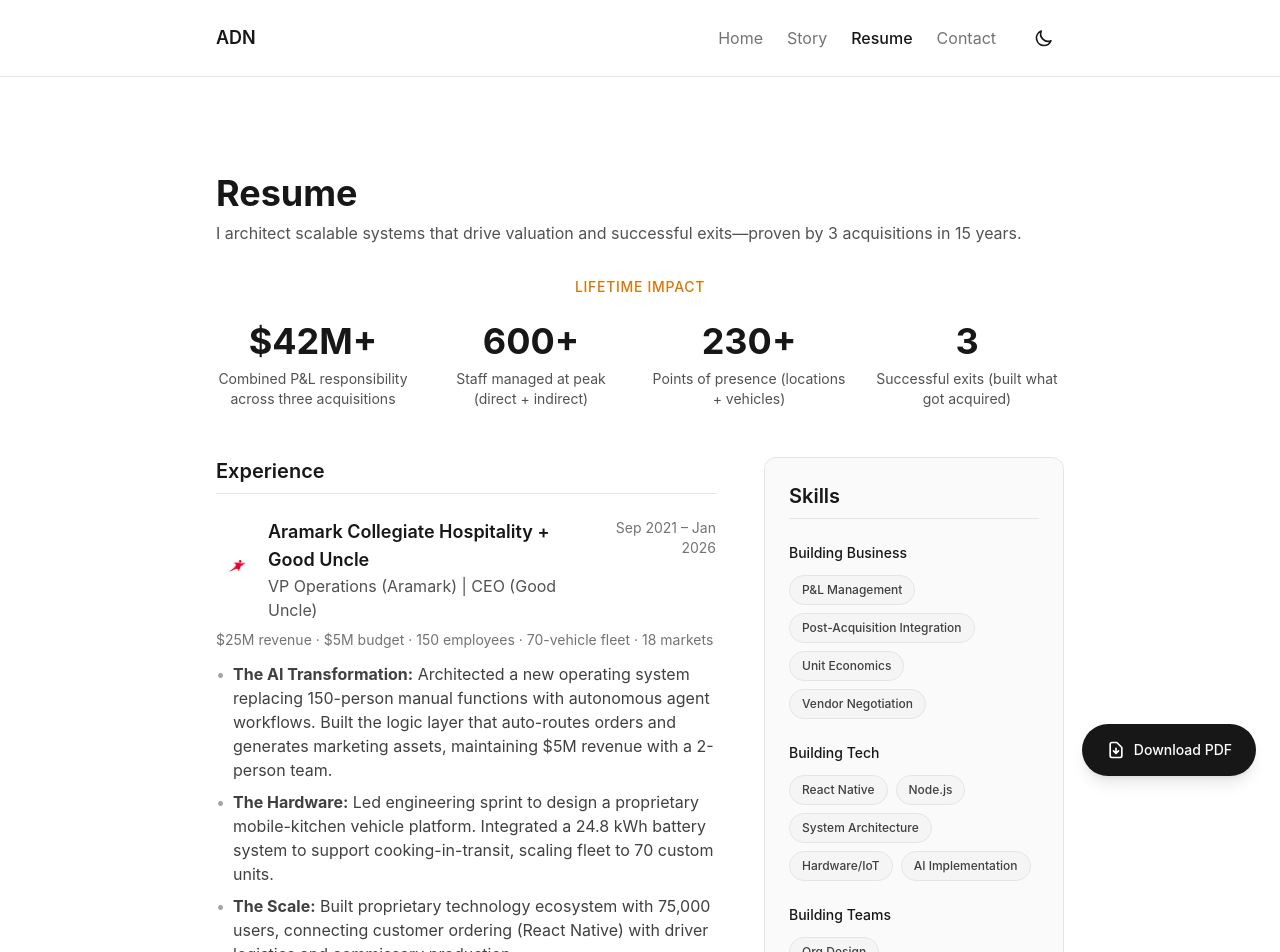
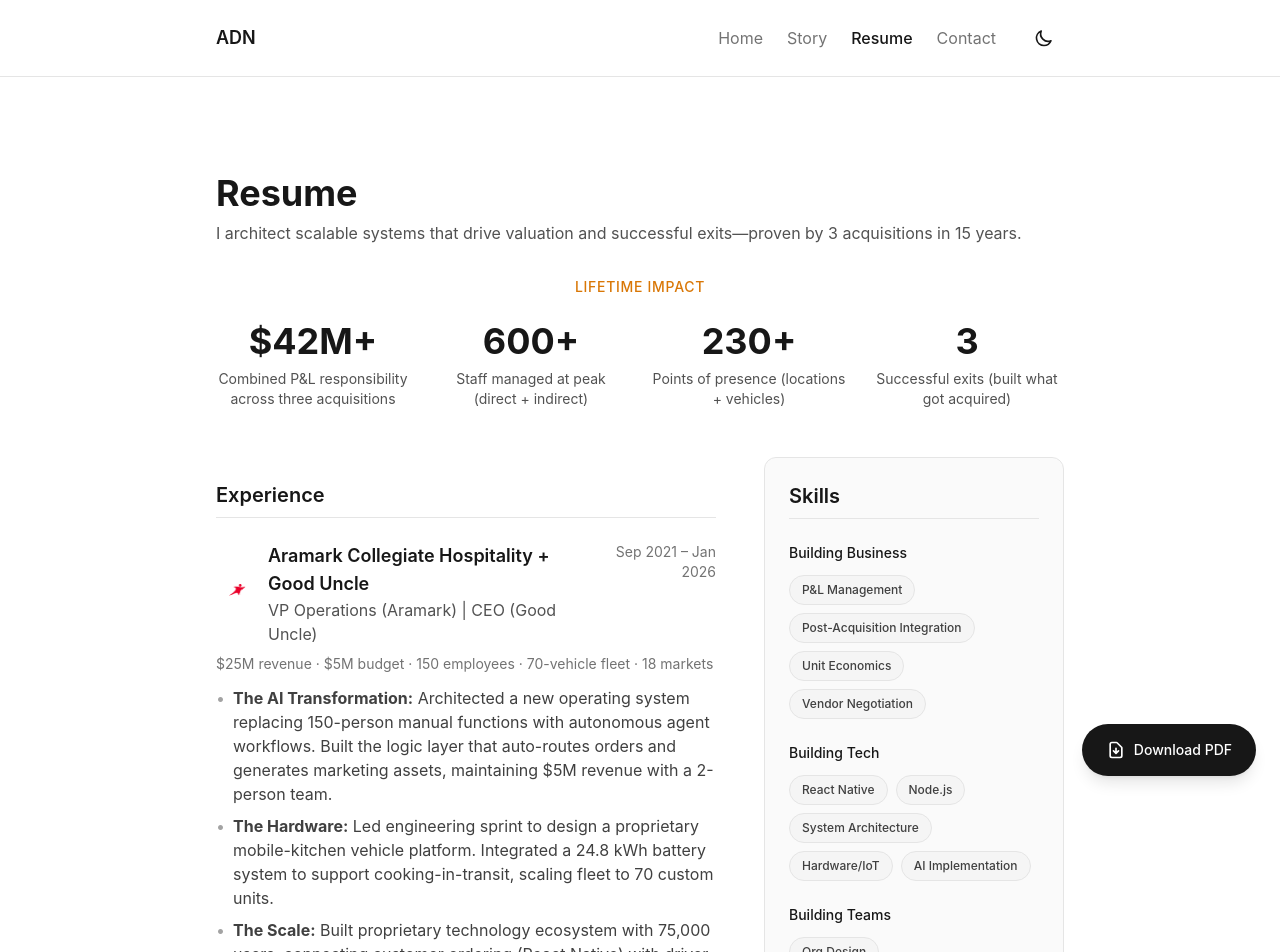
Before and after one commit to DogginitAN/andrewdavidnolan.com, a Next.js app: page /resume in a window 1280 px wide. Shown: the top 952 px of the page. Built offline with nearby package versions, Linux system fonts and the light colour scheme; a web font is replaced by a local one.

Commit message:
Align Experience and Skills headers horizontally
- Add md:pt-6 to Experience column to match Skills card padding
- Both headers now have their underlines at same vertical position
- Cleaner visual alignment between two-column layout
- Only applies on desktop (mobile stacks naturally)

```diff
--- a/app/resume/page.tsx
+++ b/app/resume/page.tsx
@@ -40,7 +40,7 @@ export default function Resume() {
       {/* Main Content Grid: Experience + Sticky Sidebar */}
       <div className="grid md:grid-cols-[1fr_300px] gap-8 md:gap-12">
         {/* Left Column: Experience */}
-        <div>
+        <div className="md:pt-6">
           <section className="mb-12">
             <h2 className="text-xl font-semibold mb-6 pb-2 border-b border-neutral-200 dark:border-neutral-800">
               Experience
```
